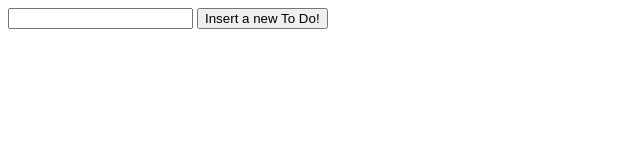
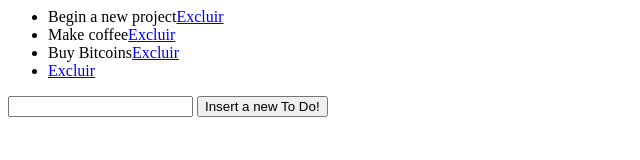
Before and after one commit to alanmalbos/to_do_list, a plain HTML site: page index.html in a window 1280 px wide. Both pictures are taken after a click on the button "Insert a new To Do!". Shown: the whole page, without its empty margins (0-640 px from the left). Drawn offline with Linux system fonts and the light colour scheme.

Commit message:
Create list of to dos

```diff
--- a/app.js
+++ b/app.js
@@ -1,3 +1,50 @@
 var listElement = document.querySelector("#app ul");
 var inputElement = document.querySelector("#app input");
 var buttonElement = document.querySelector("#app button");
+
+var to_dos = [
+    'Begin a new project',
+    'Make coffee',
+    'Buy Bitcoins'
+];
+
+function renderToDos(){
+
+    listElement.innerHTML = '';
+
+    for(to_do of to_dos){
+
+        var todoElement = document.createElement('li');
+        var textElement = document.createTextNode(to_do);
+        var linkElement = document.createElement('a');
+        var textLink = document.createTextNode('Excluir');
+
+        linkElement.setAttribute('href', '#');
+
+        todoElement.appendChild(textElement);
+        linkElement.appendChild(textLink);
+        listElement.appendChild(todoElement);
+        todoElement.appendChild(linkElement);
+
+    }
+}
+
+function addToDo(){
+
+    var to_do_text = inputElement.value;
+
+    inputElement.value = '';
+
+    to_dos.push(to_do_text);
+
+    renderToDos();
+}
+
+function deleteToDo(pos){
+    to_dos.splice(pos, 1);
+    renderToDos();
+}
+
+renderToDos();
+
+buttonElement.onclick = addToDo;
```
Also changed, not shown: index.html (+2 -1 lines).
